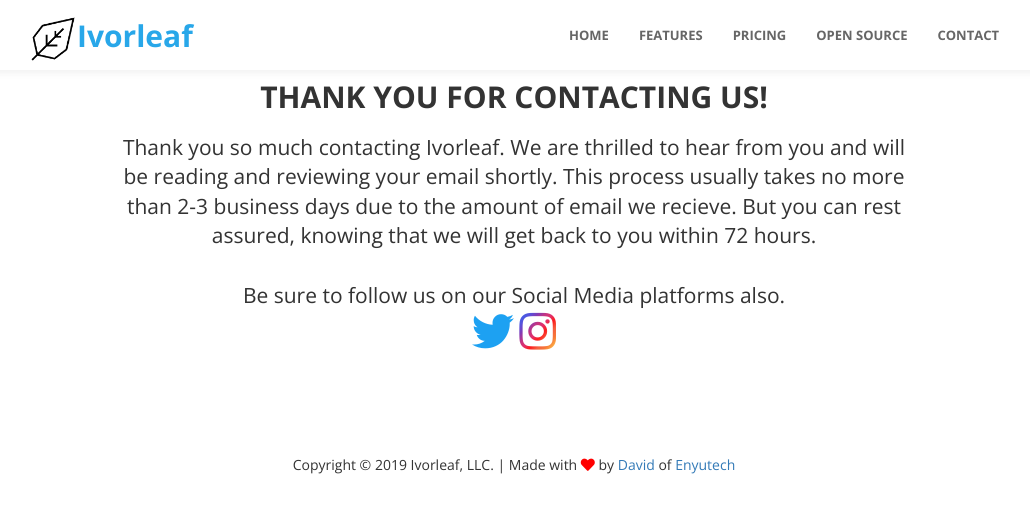
After one commit to ivorleaf/ivorleaf-landing, a PHP site: page /thank_you.php in a window 1280 px wide. The commit adds this page. Shown: the top 513 px of the page, without its empty margins (126-1156 px from the left). Run offline with PHP 8.4, Linux system fonts and the light colour scheme; some libraries are stand-ins or nearby versions.

Commit message:
Setup an email contact form with confirmation and redirection.

```diff
--- /dev/null
+++ b/css/socialColor.css
@@ -0,0 +1,20 @@
+/*!
+ * SocialColor v0.1.0-pre-alpha (https://gitlab.com/davidsrodriguez/social-color.git)
+ * Copyright 2019 David Rodriguez <david@enyutech.io>.
+ * Licensed under BSD-2-Clause (https://gitlab.com/davidsrodriguez/social-color/blob/master/LICENSE.md)
+ *//*! socialColor.css v0.1.0-pre-alpha | BSD License | enyutech.io/projects/socialcolor */
+.sc-twitter {
+  color: #1da1f2;
+  -webkit-background-clip: text;
+  -webkit-text-fill-color: #1da1f2;
+  text-decoration: none;
+}
+
+.sc-instagram {
+  background: rgb(64,93,230);
+  background: -webkit-linear-gradient(top left, rgba(64,93,230,1) 10%, rgba(88,81,219,1) 20%, rgba(131,58,180,1) 30%, rgba(193,53,132,1) 40%, rgba(225,48,108,1) 50%, rgba(253,29,29,1) 60%, rgba(245,96,64,1) 70%, rgba(247,119,55,1) 80%, rgba(252,175,69,1) 90%, rgba(255,220,128,1) 100%);
+  background: -o-linear-gradient(top left, rgba(64,93,230,1) 10%, rgba(88,81,219,1) 20%, rgba(131,58,180,1) 30%, rgba(193,53,132,1) 40%, rgba(225,48,108,1) 50%, rgba(253,29,29,1) 60%, rgba(245,96,64,1) 70%, rgba(247,119,55,1) 80%, rgba(252,175,69,1) 90%, rgba(255,220,128,1) 100%);
+  background: linear-gradient(to bottom right, rgba(64,93,230,1) 10%, rgba(88,81,219,1) 20%, rgba(131,58,180,1) 30%, rgba(193,53,132,1) 40%, rgba(225,48,108,1) 50%, rgba(253,29,29,1) 60%, rgba(245,96,64,1) 70%, rgba(247,119,55,1) 80%, rgba(252,175,69,1) 90%, rgba(255,220,128,1) 100%);
+  -webkit-background-clip: text;
+  -webkit-text-fill-color: transparent;
+}
--- /dev/null
+++ b/thank_you.php
@@ -0,0 +1,97 @@
+<!-- Author: David Saul Rodriguez <david@enyutech.io>
+Copyright (c) 2019 David S Rodriguez <david@enyutech.io>, All Rights Reserved.
+Copyright (c) 2019 Enyutech.io, All Rights Reserved.
+Copyright (c) 2019 Ivorleaf, LLC. All Rights Reserved. -->
+<!DOCTYPE html>
+<html lang="en">
+	<head>
+		<meta charset="utf-8">
+		<title>Thank You For Your Email! - Ivorleaf</title>
+		<meta http-equiv="X-UA-Compatible" content="IE=Edge">
+		<meta name="viewport" content="width=device-width, initial-scale=1">
+		<meta name="keywords" content="">
+		<meta name="description" content="">
+		<!-- socialColor css -->
+		<link rel="stylesheet" href="/css/socialColor.css">
+		<!-- animate css -->
+		<link rel="stylesheet" href="css/animate.min.css">
+		<!-- bootstrap css -->
+		<link rel="stylesheet" href="css/bootstrap.min.css">
+		<!-- google font -->
+		<link href='http://fonts.googleapis.com/css?family=Open+Sans:400,300,400italic,700,800' rel='stylesheet' type='text/css'>
+		<!-- font awesome -->
+		<link rel="stylesheet" href="https://use.fontawesome.com/releases/v5.8.1/css/all.css" integrity="sha384-50oBUHEmvpQ+1lW4y57PTFmhCaXp0ML5d60M1M7uH2+nqUivzIebhndOJK28anvf" crossorigin="anonymous">
+		<!-- custom css -->
+		<link rel="stylesheet" href="css/templatemo-style.css">
+		<meta http-equiv="Refresh" content="10; url=https://ivorleaf.com" />
+	</head>
+	<body>
+		<!-- start preloader -->
+		<div class="preloader">
+			<div class="sk-spinner sk-spinner-rotating-plane"></div>
+    	 </div>
+		<!-- end preloader -->
+		<!-- start navigation -->
+		<nav class="navbar navbar-default navbar-fixed-top templatemo-nav" role="navigation">
+			<div class="container">
+				<div class="navbar-header">
+					<button class="navbar-toggle" data-toggle="collapse" data-target=".navbar-collapse">
+						<span class="icon icon-bar"></span>
+						<span class="icon icon-bar"></span>
+						<span class="icon icon-bar"></span>
+					</button>
+					<a href="." class="navbar-brand"><span><img src="images/logo.png" height="48px" width="48px" alt=""></span>Ivorleaf</a>
+				</div>
+				<div class="collapse navbar-collapse">
+					<ul class="nav navbar-nav navbar-right text-uppercase">
+						<li><a href="https://ivorleaf.com">Home</a></li>
+						<li><a href="https://ivorleaf.com/#feature">Features</a></li>
+						<li><a href="https://ivorleaf.com/#pricing">Pricing</a></li>
+						<li><a href="https://ivorleaf.com/#download">Open Source</a></li>
+						<li><a href="https://ivorleaf.com/#contact">Contact</a></li>
+					</ul>
+				</div>
+			</div>
+		</nav>
+		<!-- end navigation -->
+
+		<!-- start thanks -->
+		<section id="feature1">
+			<div class="container">
+				<div class="row">
+					<div class="col-md-10 col-md-offset-1 wow fadeInUp" data-wow-delay="0.6s">
+						<h2 class="text-uppercase text-center">Thank You For Contacting Us!</h2>
+						<p class="lead text-center">Thank you so much contacting Ivorleaf. We are thrilled to hear from you and will be reading and reviewing your email shortly. This process usually takes no more than 2-3 business days due to the amount of email we recieve. But you can rest assured, knowing that we will get back to you within 72 hours.</p>
+
+						<p class="lead text-center">
+							Be sure to follow us on our Social Media platforms also.
+							<br>
+							<a href="https://twitter.com/ivorleaf" target="_blank" class="fab fa-twitter fa-2x sc-twitter"></a>
+							<a href="https://instagram.com/ivorleaf" target="_blank" class="fab fa-instagram fa-2x sc-instagram"></a>
+
+						</p>
+					</div>
+				</div>
+			</div>
+		</section>
+		<!-- end thanks -->
+
+		<!-- start footer -->
+		<footer>
+			<div class="container">
+				<div class="row">
+					<div class="col">
+						<p>Copyright &copy; 2019 Ivorleaf, LLC. | Made with <i class="fas fa-heart" style="color:red;"></i> by <a href="https://gitlab.com/davidsrodriguez">David</a> of <a href="http://enyutech.io/">Enyutech</a></p>
+					</div>
+				</div>
+			</div>
+		</footer>
+		<!-- end footer -->
+
+		<script src="js/jquery.js"></script>
+		<script src="js/bootstrap.min.js"></script>
+		<script src="js/wow.min.js"></script>
+		<script src="js/jquery.singlePageNav.min.js"></script>
+		<script src="js/custom.js"></script>
+	</body>
+</html>
```
Also changed, not shown: index.php (renamed from index.html, +36 -12 lines).
